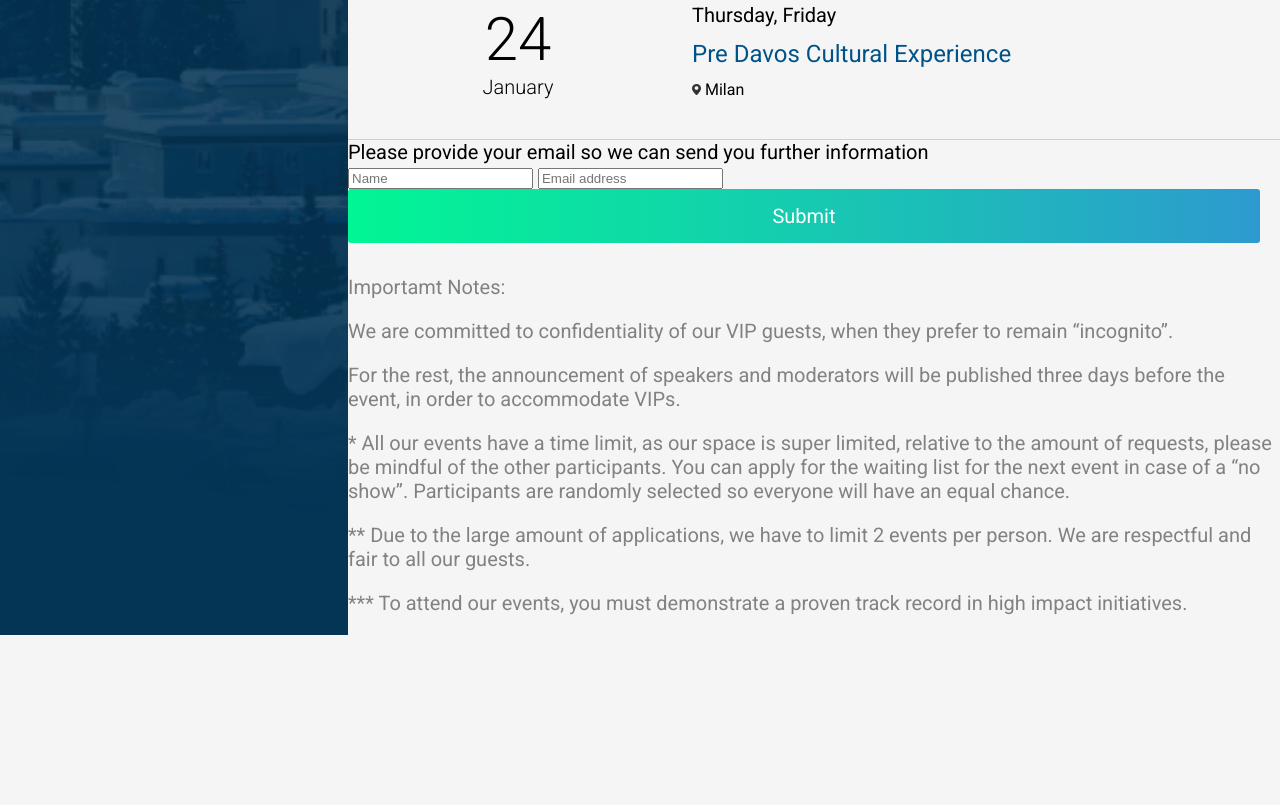
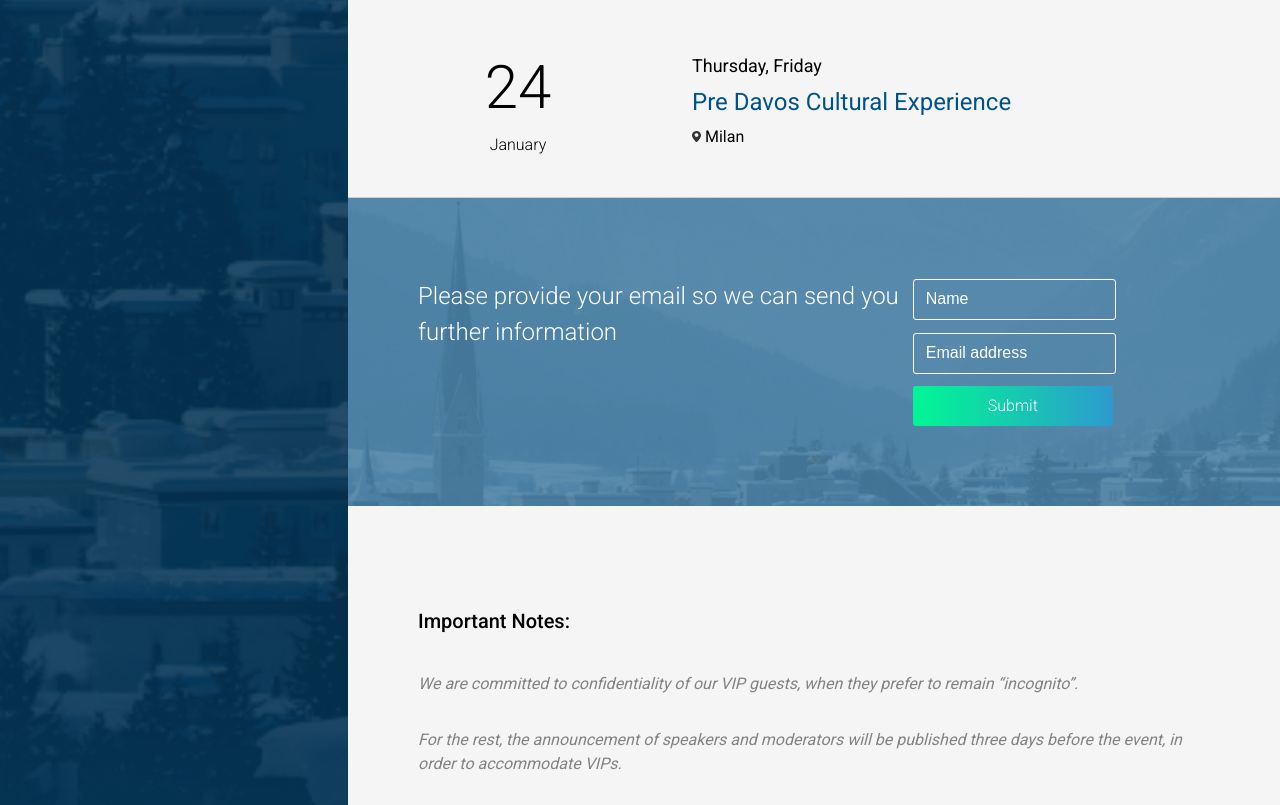
Before and after one commit to FlameFlashy/6wave.net, a plain HTML site: page index.html in a window 1280 px wide. Shown: the part 1327-2132 px from the top of the page. Before the commit the page ends 1962 px from the top, so only its background shows below. Drawn offline with Linux system fonts and the light colour scheme.

Commit message:
fell desktop

```diff
--- a/index.html
+++ b/index.html
@@ -7,6 +7,7 @@
     <link rel="stylesheet" href="style.css" />
   </head>
   <body>
+    <div class="main-wraper">
     <div class="left-aside">
       <div class="logo">
         <img src="./img/6wlogo.png" alt="logo" />
@@ -172,19 +173,23 @@
                     </div>
                   </div>
                 </div>
+      </div>
         <div class="send-block">
           <div class="text-info">
             Please provide your email so we can send you further information
           </div>
-          <input type="text" size="20" placeholder="Name" />
-          <input type="text" size="20" placeholder="Email address" />
-        </div>
-        <div class="button">
-          <a href="#">Submit</a>
+            <div class="input-block">
+            <input type="text" size="20" placeholder="Name" />
+            <input type="email" size="20" placeholder="Email address" />
+            <div class="button">
+              <a href="#">Submit</a>
+            </div>
+          </div>
         </div>
 
+
       <div class="Notes">
-        <p class="Notes-head">Importamt Notes:</p>
+        <p class="Notes-head">Important Notes:</p>
         <p class="italic-paragraf">We are committed to confidentiality of our VIP guests, when they prefer to remain “incognito”.</p>
         <p class="italic-paragraf">For the rest, the announcement of speakers and moderators will be published three days before the event, in order to accommodate VIPs.</p>
         <p class="italic-paragraf">* All our events have a time limit, as our space is super limited, relative to the amount of requests, please be mindful of the other participants. You can apply for the waiting list for the next event in case of a “no show”. Participants are randomly selected so everyone will have an equal chance.</p>
--- a/style.css
+++ b/style.css
@@ -1,13 +1,16 @@
 @import url("https://fonts.googleapis.com/css2?family=Roboto:wght@300;400;500;900&display=swap");
 
 body {
-  display: flex;
   background: rgb(245, 245, 245);
   margin: 0px;
   font-family: "Roboto", sans-serif;
   font-weight: 400;
-  font-size: 20px;
+  font-size: 16px;
   color: #828282;
+  line-height: 1.5;
+}
+.main-wraper {
+  display: flex;
 }
 
 .left-aside {
@@ -19,7 +22,7 @@ body {
   background-repeat: no-repeat;
   background-size: cover;
   background-position: top center;
-  min-width: 300px;
+  min-width: 240px;
   max-width: 300px;
   color: #fff;
   padding: 24px;
@@ -30,8 +33,8 @@ body {
 
 .logo {
   display: flex;
-  height: 165px;
-  width: 180px;
+  height: 135px;
+  width: 140px;
 }
 
 .logo img {
@@ -41,7 +44,7 @@ body {
 
 .left-aside p {
   color: #fff;
-  font-size: 20px;
+  font-size: 16px;
 }
 
 .left-aside ul {
@@ -51,7 +54,7 @@ body {
 }
 
 .left-aside ul li {
-  font-size: 20px;
+  font-size: 16px;
   margin-bottom: 1.5em;
   list-style-image: url(./img/geo-icon.png);
 }
@@ -76,7 +79,7 @@ body {
 .button a {
   text-decoration: none;
   color: #fff;
-  font-size: 20px;
+  font-size: 16px;
 }
 
 .social-img {
@@ -102,7 +105,7 @@ body {
   text-decoration: none;
   color: #56ccf2;
   margin: 4px 0px;
-  font-size: 20px;
+  font-size: 16px;
   font-weight: 300;
 }
 
@@ -161,7 +164,6 @@ p {
   padding-left: 84px;
   min-height: 96px;
 }
-}
 
 .days {
   font-size: 18px;
@@ -179,3 +181,65 @@ p {
 .location {
   font-size: 16px;
 }
+
+.send-block {
+  display: flex;
+  flex-direction: row;
+  background-image: url(./img/background-form.png);
+  background-color: #4b81a4;
+  background-repeat: no-repeat;
+  background-size: cover;
+  padding: 80px 70px;
+  color: #fff;
+  font-size: 24px;
+  font-weight: 300;
+}
+
+.send-block input {
+  background-color: transparent;
+  border: white solid 1px;
+  border-radius: 3px;
+  padding: 12px;
+  color: #fff;
+  margin-bottom: 12px;
+}
+
+.send-block input[type="text"]:focus {
+  border: 1px solid rgb(6, 194, 252);
+}
+.send-block input::placeholder {
+  color: #fff;
+  font-size: 16px;
+}
+
+.send-block .button {
+  margin: 0px;
+  height: 40px;
+  max-width: 200px;
+}
+
+.Notes {
+  display: flex;
+  flex-direction: column;
+  padding: 80px 70px;
+}
+
+.Notes-head {
+  color: #000000;
+  font-size: 20px;
+  font-weight: 500;
+}
+
+.italic-paragraf {
+  font-style: italic;
+  line-height: 24px;
+}
+
+/* @media (max-width: 480px) {
+  .main-wraper {
+    flex-direction: column;
+  }
+  .event {
+    flex-direction: column;
+  }
+} */
```
